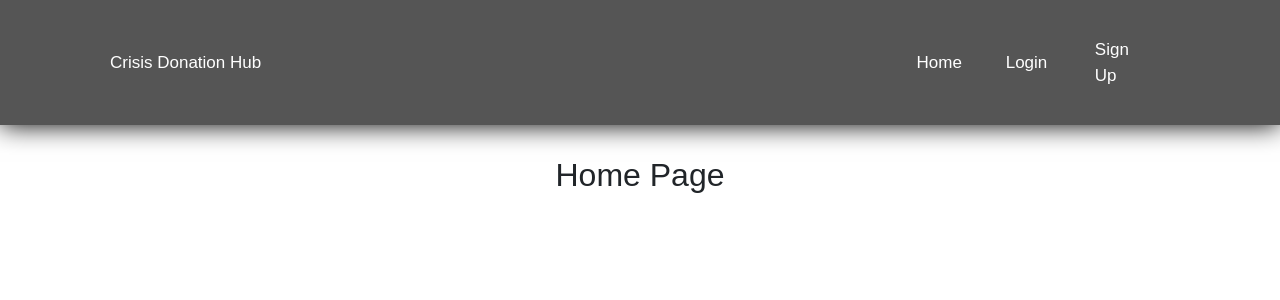
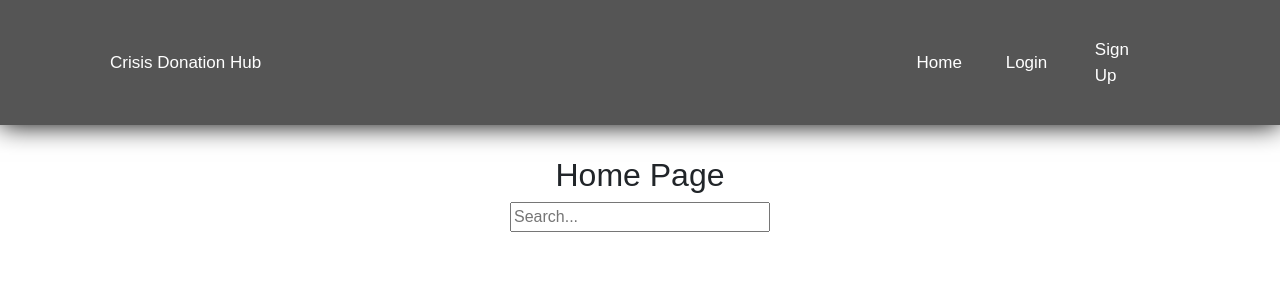
Before and after one commit to iguha94/FSEProject, a React (Create React App) app in the folder Fontend/: page / in a window 1280 px wide. Shown: the top 300 px of the page. Built offline with nearby package versions, Linux system fonts and the light colour scheme.

Commit message:
"Added a search bar to home - needs work"

```diff
--- a/Fontend/src/components/HomePage/HomePage.css
+++ b/Fontend/src/components/HomePage/HomePage.css
@@ -31,13 +31,18 @@
 }
 
 .Home-body {
-    display: block;
+    display: flex;
+    flex-direction: column;
+    justify-items: right;
     height: 100%;
+    width: 100%;
     background-size: cover;
     font-family: sans-serif;
     margin-bottom: 130px;
-    align-items: center;
     text-align: center;
-    padding-bottom: 50%;
     padding-top: 60%;
 }
+
+.search-input{
+    width: 100%;
+}
--- a/Fontend/src/components/HomePage/HomePage.js
+++ b/Fontend/src/components/HomePage/HomePage.js
@@ -27,6 +27,11 @@ class HomePage extends Component{
                     </header>
                     <body className="Home-body">
                         <h2>Home Page</h2>
+                        <div className="search-input">
+                            <input type="text" className="search-input" placeholder="Search..." />
+                            <ul>
+                            </ul>
+                        </div>
                     </body>
                 </Panel>
             </div>
--- a/Fontend/src/components/LoginPage/LoginPage.css
+++ b/Fontend/src/components/LoginPage/LoginPage.css
@@ -26,17 +26,12 @@
     flex-direction: row;
     justify-content: space-between;
     justify-items: center;
-    padding-left: 5%;
-    padding-right: 5%;
 }
 
 .Tab-Bar{
     display: flex;
     flex-direction: row;
-    justify-content: space-between;
     justify-items: center;
-    padding-left: 5%;
-    padding-right: 5%;
 }
 
 .Login-body {
```
Also changed, not shown: Fontend/package.json (+6 -2 lines).
